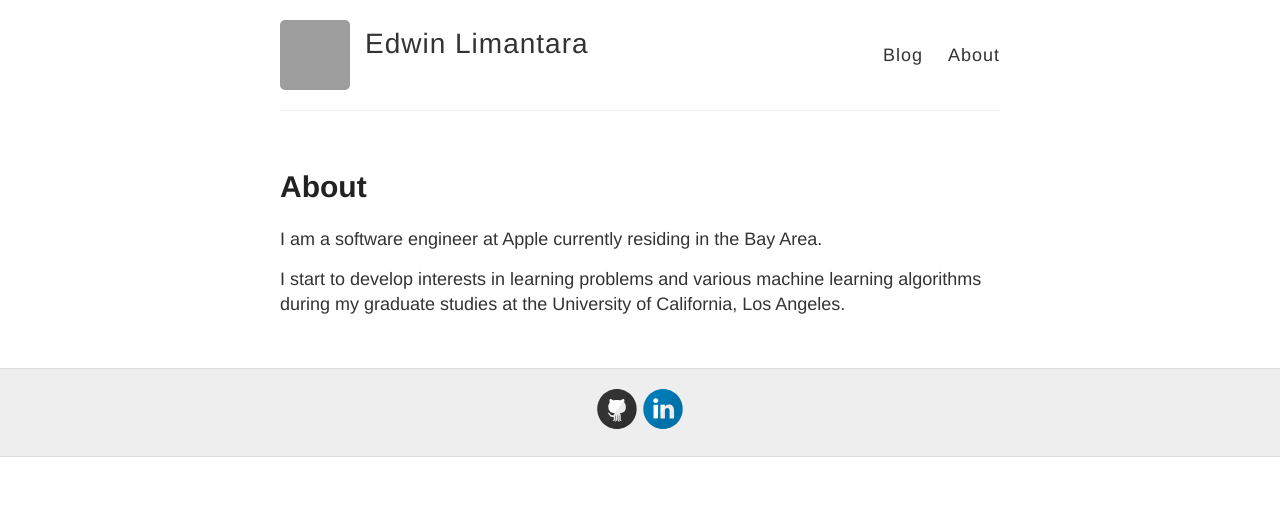
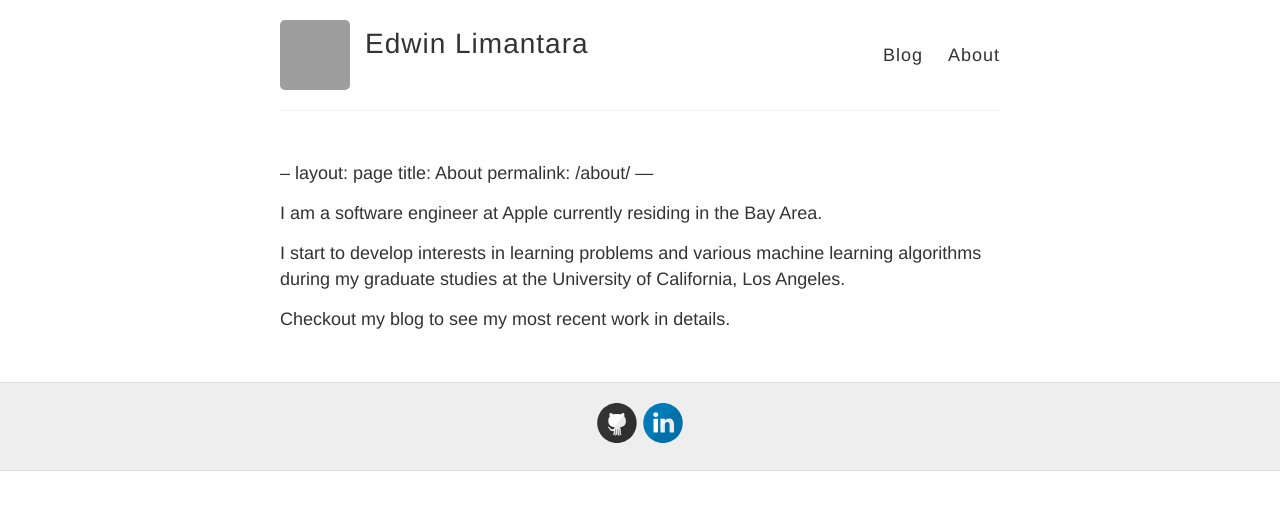
Before and after one commit to Limantara/edwinlimantara.github.io, a Jekyll site: the page built from about.md, in a window 1280 px wide. Shown: the top 510 px of the page. Built offline with Jekyll 4.4.1, drawn with Linux system fonts in a browser that asks for light colours; our own code applies the rules of GitHub Pages for plain Markdown files; grey boxes are pictures that could not be loaded.

Commit message:
update about

```diff
--- a/about.md
+++ b/about.md
@@ -1,4 +1,4 @@
----
+--
 layout: page
 title: About
 permalink: /about/
@@ -7,3 +7,5 @@ permalink: /about/
 I am a software engineer at Apple currently residing in the Bay Area.
 
 I start to develop interests in learning problems and various machine learning algorithms during my graduate studies at the University of California, Los Angeles.
+
+Checkout my blog to see my most recent work in details.
```
